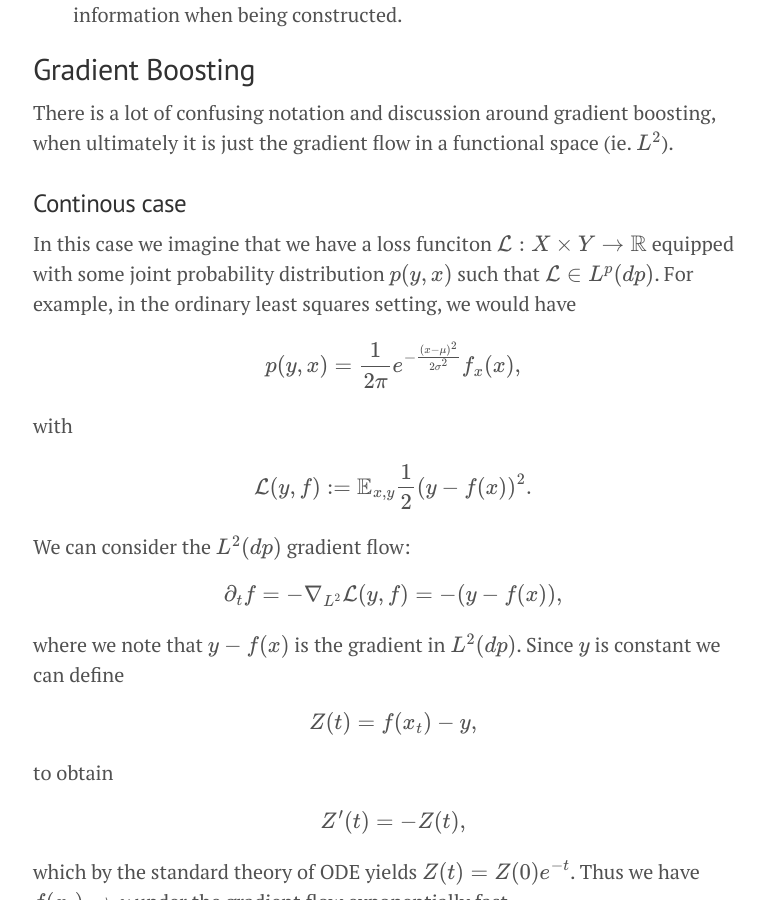
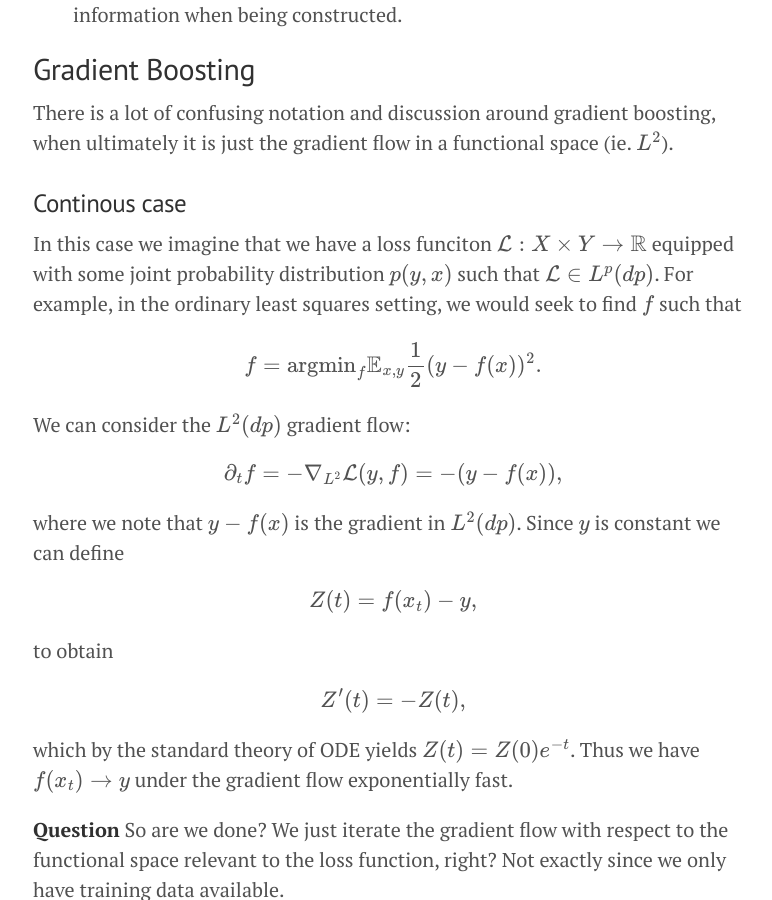
Before and after one commit to doriang102/doriang102.github.io, a Jekyll site: the page built from _posts/2017-10-15-Introduction-To-Ensemble-Methods.md, in a window 1280 px wide and 900 px high, scrolled down 9992 px. Shown: the whole window, without its empty margins (247-1019 px from the left). Built offline with Jekyll 4.4.1, drawn with Linux system fonts in a browser that asks for light colours; our own code applies the rules of GitHub Pages for plain Markdown files; formulas are drawn with MathJax 3; some of the changed text lies outside the part shown.

Commit message:
Update 2017-10-15-Introduction-To-Ensemble-Methods.md

```diff
--- a/_posts/2017-10-15-Introduction-To-Ensemble-Methods.md
+++ b/_posts/2017-10-15-Introduction-To-Ensemble-Methods.md
@@ -228,13 +228,9 @@ There is a lot of confusing notation and discussion around gradient boosting, wh
 
 ### Continous case
 
-In this case we imagine that we have a loss funciton $$\mathcal{L}:X \times Y \to \mathbb{R}$$ equipped with some joint probability distribution $$p(y,x)$$ such that $$\mathcal{L} \in L^p(dp)$$. For example, in the ordinary least squares setting, we would have
+In this case we imagine that we have a loss funciton $$\mathcal{L}:X \times Y \to \mathbb{R}$$ equipped with some joint probability distribution $$p(y,x)$$ such that $$\mathcal{L} \in L^p(dp)$$. For example, in the ordinary least squares setting, we would seek to find $$f$$ such that
 
-$$p(y,x) = \frac{1}{2\pi} e^{-\frac{(x-\mu)^2}{2\sigma^2}} f_x(x), $$
-
-with
-
-$$\mathcal{L}(y,f) : = \mathbb{E}_{x,y}  \frac{1}{2} (y - f(x))^2.$$
+$$f = \textrm{argmin}_f \mathbb{E}_{x,y}  \frac{1}{2} (y - f(x))^2.$$
 
 We can consider the $$L^2(dp)$$ gradient flow:
 
@@ -312,7 +308,7 @@ and let $$h_t(x)$$ be the decision tree which is solved from $$(x_i, r_{ij})$$.
 **Algorithm**:
 
 **Initialize model with a constant value:**
-$${\displaystyle F_{0}(x)={\underset {\gamma }{\arg \min }}\sum _{i=1}^{n}L(y_{i},\gamma ).}
+$${\displaystyle F_{0}(x)={\underset {\gamma }{\arg \min }}\sum _{i=1}^{n}L(y_{i},\gamma ).} $$
 
 $$ F_0(x) = \underset{\gamma}{\arg\min} \sum_{i=1}^n L(y_i, \gamma).$$
 
```
